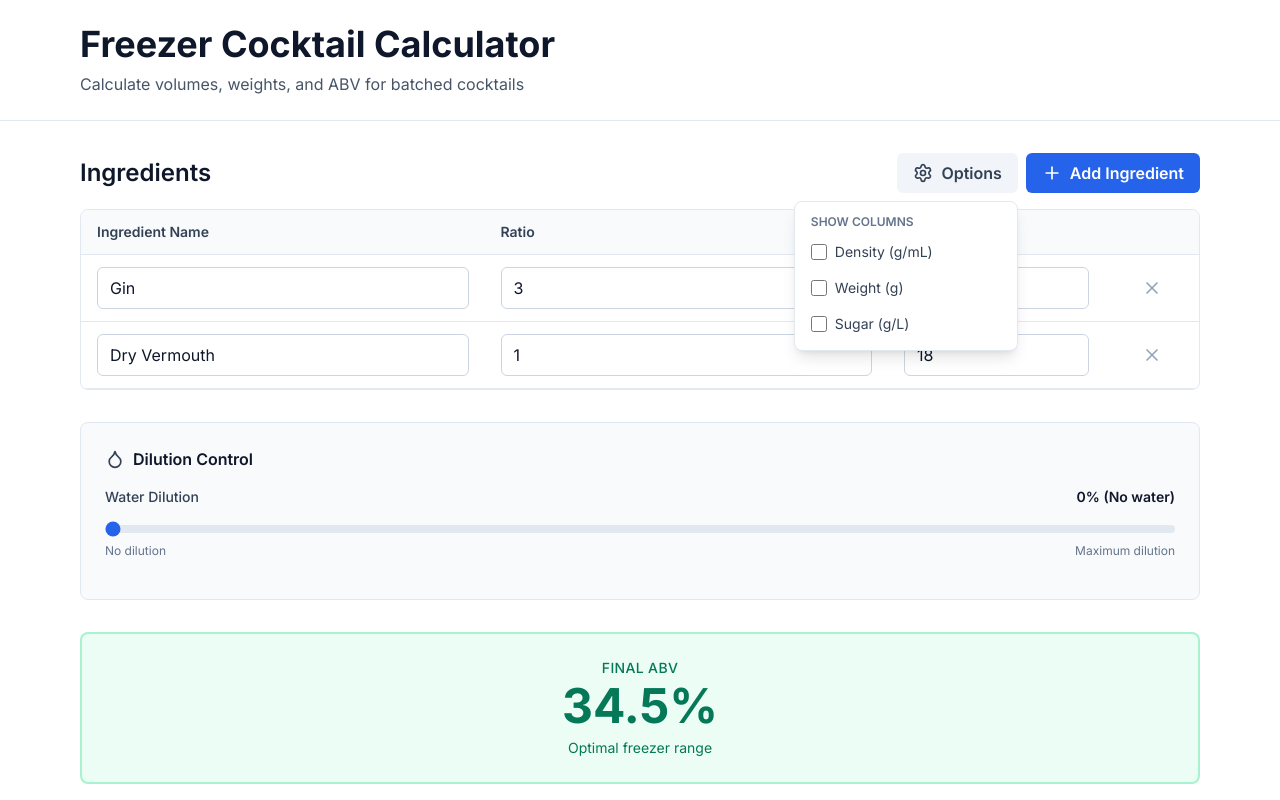
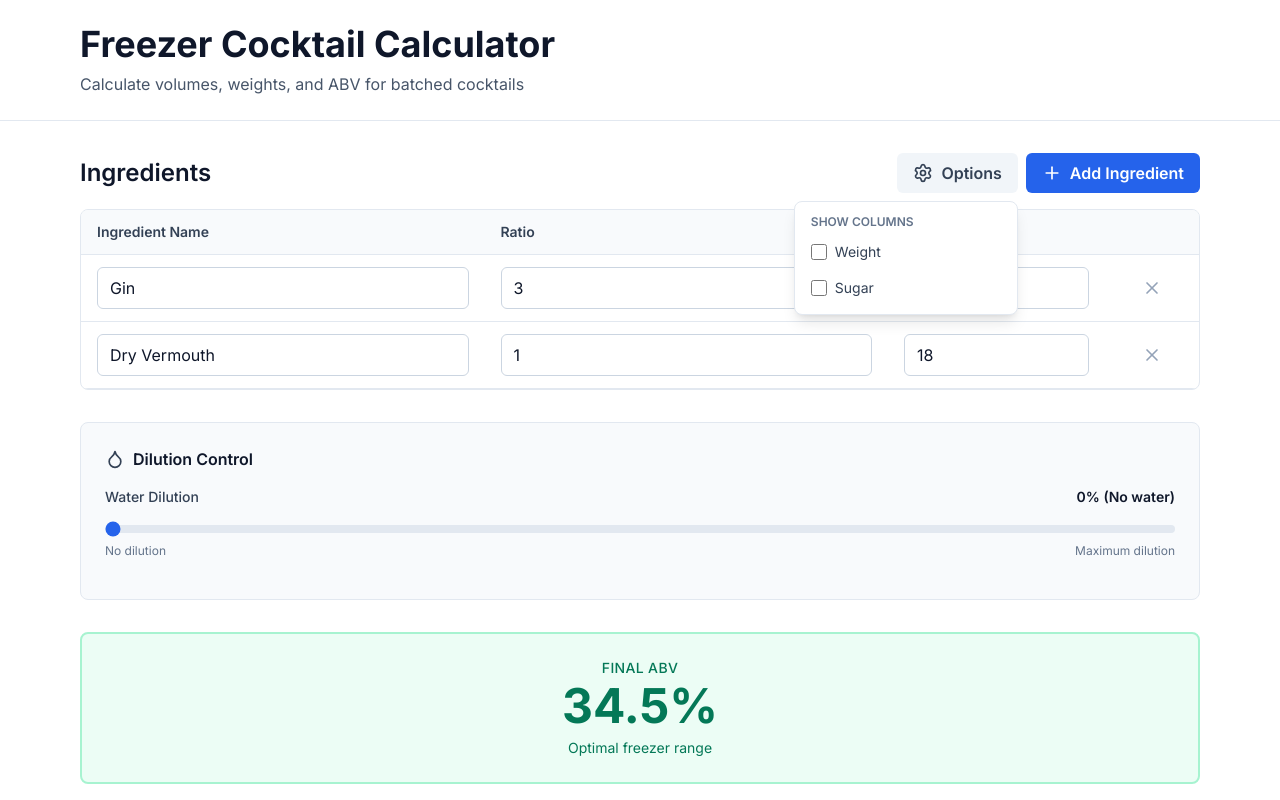
Before and after one commit to gialup03/freezer-cocktail-batch-calculator, a React (Vite) app: page / in a window 1280 px wide. Both pictures are taken after a click on the button "Options". Shown: the top 800 px of the page. Built offline with nearby package versions, Linux system fonts and the light colour scheme.

Commit message:
Change density units from g/mL to g/L and update column labels

```diff
--- a/src/App.tsx
+++ b/src/App.tsx
@@ -9,13 +9,12 @@ import { ResultsTable } from './components/ResultsTable';
 
 function App() {
   const [ingredients, setIngredients] = useState<Ingredient[]>([
-    { id: '1', name: 'Gin', ratio: 3, abv: 40, density: 0.94 },
-    { id: '2', name: 'Dry Vermouth', ratio: 1, abv: 18, density: 0.98 },
+    { id: '1', name: 'Gin', ratio: 3, abv: 40, densityGPerL: 940 },
+    { id: '2', name: 'Dry Vermouth', ratio: 1, abv: 18, densityGPerL: 980 },
   ]);
   const [batchSizeMl, setBatchSizeMl] = useState(750);
   const [dilutionPercent, setDilutionPercent] = useState(0);
   const [columnVisibility, setColumnVisibility] = useState<ColumnVisibility>({
-    density: false,
     weight: false,
     sugar: false
   });
--- a/src/components/IngredientInput.tsx
+++ b/src/components/IngredientInput.tsx
@@ -44,14 +44,14 @@ export function IngredientInput({ ingredient, onChange, onDelete, columnVisibili
         />
       </td>
 
-      {columnVisibility.density && (
+      {columnVisibility.weight && (
         <td className="px-4 py-3">
           <input
             type="number"
             min="0"
-            step="0.01"
-            value={ingredient.density}
-            onChange={(e) => onChange({ ...ingredient, density: parseFloat(e.target.value) || 1 })}
+            step="10"
+            value={ingredient.densityGPerL}
+            onChange={(e) => onChange({ ...ingredient, densityGPerL: parseFloat(e.target.value) || 1000 })}
             className="w-full px-3 py-2 border border-slate-300 rounded-md focus:outline-none focus:ring-2 focus:ring-blue-600 focus:border-transparent"
           />
         </td>
@@ -62,7 +62,7 @@ export function IngredientInput({ ingredient, onChange, onDelete, columnVisibili
           <input
             type="number"
             min="0"
-            step="1"
+            step="10"
             value={ingredient.sugarGPerL || 0}
             onChange={(e) => onChange({ ...ingredient, sugarGPerL: parseFloat(e.target.value) || undefined })}
             className="w-full px-3 py-2 border border-slate-300 rounded-md focus:outline-none focus:ring-2 focus:ring-blue-600 focus:border-transparent"
--- a/src/components/IngredientList.tsx
+++ b/src/components/IngredientList.tsx
@@ -25,7 +25,7 @@ export function IngredientList({
       name: '',
       ratio: 1,
       abv: 0,
-      density: 1.0
+      densityGPerL: 1000
     };
     onChange([...ingredients, newIngredient]);
   };
@@ -85,20 +85,11 @@ export function IngredientList({
                   <label className="flex items-center gap-2 px-2 py-2 hover:bg-slate-50 rounded cursor-pointer">
                     <input
                       type="checkbox"
-                      checked={columnVisibility.density}
-                      onChange={() => toggleColumn('density')}
-                      className="w-4 h-4 text-blue-600 border-slate-300 rounded focus:ring-blue-500"
-                    />
-                    <span className="text-sm text-slate-700">Density (g/mL)</span>
-                  </label>
-                  <label className="flex items-center gap-2 px-2 py-2 hover:bg-slate-50 rounded cursor-pointer">
-                    <input
-                      type="checkbox"
                       checked={columnVisibility.weight}
                       onChange={() => toggleColumn('weight')}
                       className="w-4 h-4 text-blue-600 border-slate-300 rounded focus:ring-blue-500"
                     />
-                    <span className="text-sm text-slate-700">Weight (g)</span>
+                    <span className="text-sm text-slate-700">Weight</span>
                   </label>
                   <label className="flex items-center gap-2 px-2 py-2 hover:bg-slate-50 rounded cursor-pointer">
                     <input
@@ -107,7 +98,7 @@ export function IngredientList({
                       onChange={() => toggleColumn('sugar')}
                       className="w-4 h-4 text-blue-600 border-slate-300 rounded focus:ring-blue-500"
                     />
-                    <span className="text-sm text-slate-700">Sugar (g/L)</span>
+                    <span className="text-sm text-slate-700">Sugar</span>
                   </label>
                 </div>
               </div>
@@ -142,14 +133,14 @@ export function IngredientList({
                 <th className="px-4 py-3 text-left text-sm font-semibold text-slate-700">
                   ABV (%)
                 </th>
-                {columnVisibility.density && (
+                {columnVisibility.weight && (
                   <th className="px-4 py-3 text-left text-sm font-semibold text-slate-700">
-                    Density (g/mL)
+                    Density (g/L)
                   </th>
                 )}
                 {columnVisibility.sugar && (
                   <th className="px-4 py-3 text-left text-sm font-semibold text-slate-700">
-                    Sugar (g/L)
+                    Sugar Conc. (g/L)
                   </th>
                 )}
                 <th className="px-4 py-3"></th>
--- a/src/types/index.ts
+++ b/src/types/index.ts
@@ -3,7 +3,7 @@ export interface Ingredient {
   name: string;
   ratio: number; // e.g., 3 for gin in 3:1 martini
   abv: number;   // 0-100 (e.g., 40 for 40% ABV)
-  density: number; // g/mL (e.g., 0.95 for vodka, 1.0 for water)
+  densityGPerL: number; // g/L (e.g., 940 for spirits, 1000 for water)
   sugarGPerL?: number; // g/L (e.g., 100 for 100g sugar per liter)
 }
 
@@ -30,7 +30,6 @@ export interface BatchResult {
 }
 
 export interface ColumnVisibility {
-  density: boolean;
   weight: boolean;
   sugar: boolean;
 }
--- a/src/utils/calculations.ts
+++ b/src/utils/calculations.ts
@@ -35,7 +35,8 @@ export function calculateBatch(
   const calculations: IngredientCalculation[] = ingredients.map(ing => {
     const volumeMl = (ing.ratio / totalRatio) * baseVolumeMl;
     const volumeOz = volumeMl * 0.033814; // mL to oz conversion
-    const weightG = volumeMl * ing.density;
+    // Convert density from g/L to g/mL by dividing by 1000, then multiply by volume in mL
+    const weightG = volumeMl * (ing.densityGPerL / 1000);
     const sugarG = ing.sugarGPerL ? (volumeMl / 1000) * ing.sugarGPerL : undefined;
 
     return {
@@ -76,7 +77,7 @@ export function calculateBatch(
   let finalCalculations = [...calculations];
   if (waterMl > 0) {
     const waterOz = waterMl * 0.033814;
-    const waterWeight = waterMl * 1.0; // density of water is 1.0
+    const waterWeight = waterMl * 1.0; // density of water is 1000 g/L = 1.0 g/mL
 
     finalCalculations.push({
       ingredient: {
@@ -84,7 +85,7 @@ export function calculateBatch(
         name: 'Water (dilution)',
         ratio: 0, // Water is not part of the base ratio
         abv: 0,
-        density: 1.0
+        densityGPerL: 1000
       },
       volumeMl: Math.round(waterMl * 10) / 10,
       volumeOz: Math.round(waterOz * 100) / 100,
```
Also changed, not shown: 1 other file (tests, documents, lock files or other folders).
